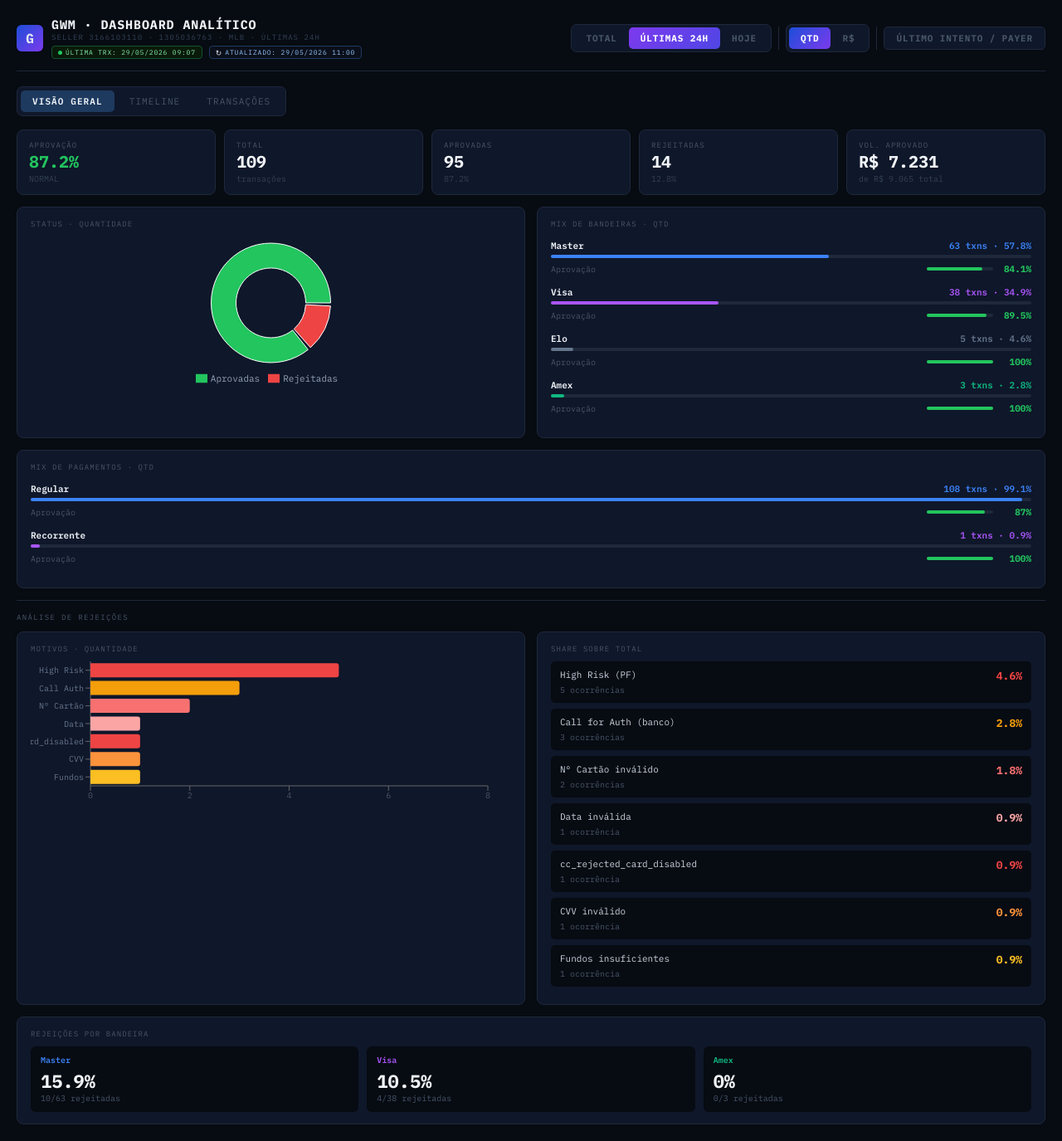
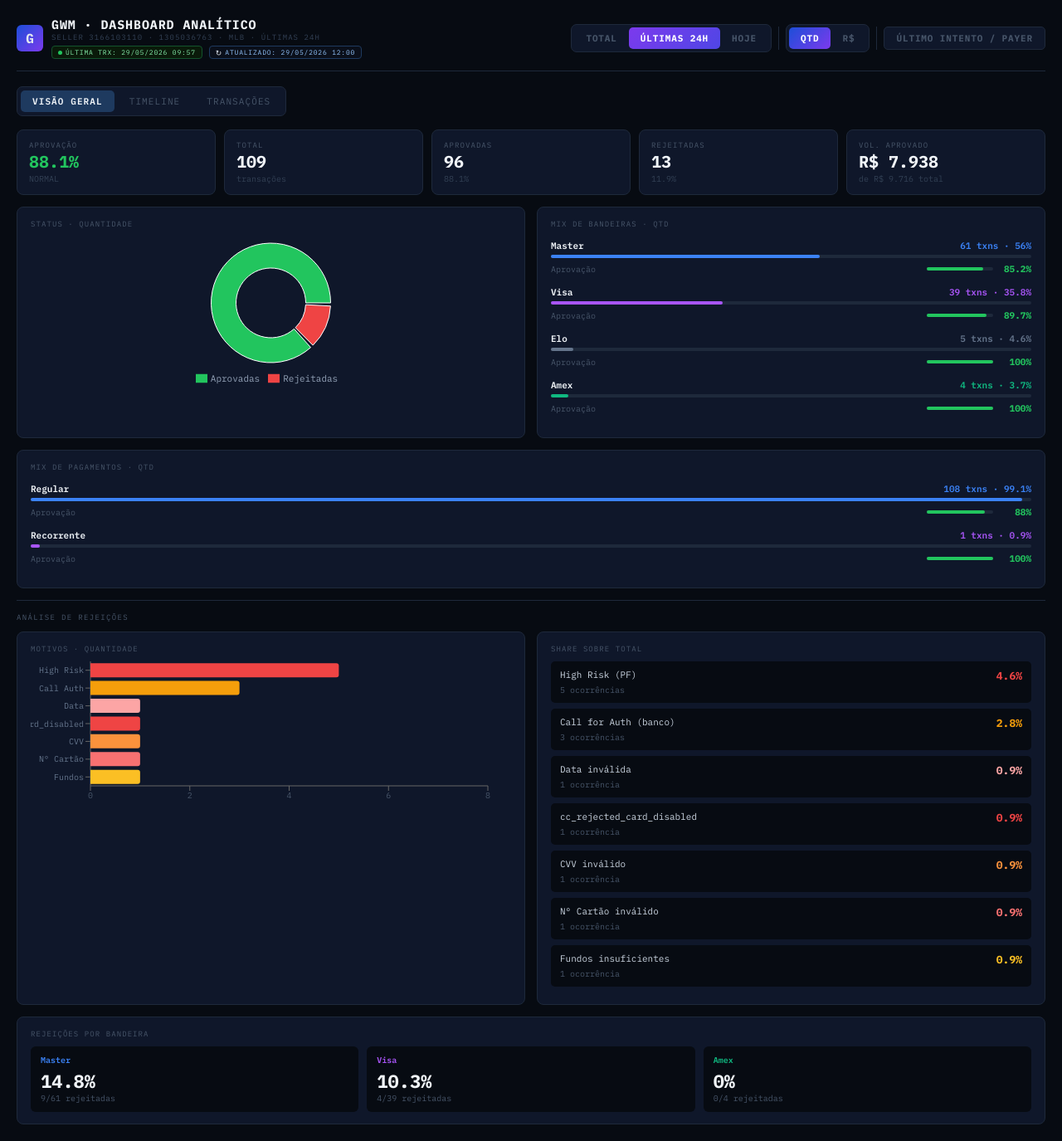
Before and after one commit to lucasmartinelli-code/gwm-dashboard, a React (Create React App) app: page / in a window 1280 px wide. Shown: the whole page at 83% size. Built offline with nearby package versions, Linux system fonts and the light colour scheme.

Commit message:
data: auto-update NRT 2026-05-29 12:00

```diff
--- a/src/GWMDashboard.jsx
+++ b/src/GWMDashboard.jsx
@@ -2,6 +2,13 @@ import { useState, useMemo } from "react";
 import { BarChart, Bar, XAxis, YAxis, Tooltip, ResponsiveContainer, Cell, PieChart, Pie, Legend, ComposedChart, Line } from "recharts";
 
 const RAW = [
+  { id:"161507649752", payerId:"1331413300", collectorId:"3166103110", date:"29/05/2026 09:57", status:"approved", detail:"accredited", amount:35, method:"visa", op:"regular_payment" },
+  { id:"161505803976", payerId:"1629381343", collectorId:"3166103110", date:"29/05/2026 09:47", status:"approved", detail:"accredited", amount:350, method:"amex", op:"regular_payment" },
+  { id:"161506521472", payerId:"1506017316", collectorId:"3166103110", date:"29/05/2026 09:47", status:"approved", detail:"accredited", amount:350, method:"visa", op:"regular_payment" },
+  { id:"161507568344", payerId:"1582384087", collectorId:"3166103110", date:"29/05/2026 09:39", status:"approved", detail:"accredited", amount:35, method:"amex", op:"regular_payment" },
+  { id:"160713925513", payerId:"1902206029", collectorId:"3166103110", date:"29/05/2026 09:29", status:"approved", detail:"accredited", amount:56, method:"master", op:"regular_payment" },
+  { id:"161504133432", payerId:"1857092645", collectorId:"3166103110", date:"29/05/2026 09:26", status:"approved", detail:"accredited", amount:56, method:"master", op:"regular_payment" },
+  { id:"160713792737", payerId:"1269255394", collectorId:"3166103110", date:"29/05/2026 09:19", status:"approved", detail:"accredited", amount:56, method:"master", op:"regular_payment" },
   { id:"161501715460", payerId:"1711696417", collectorId:"3166103110", date:"29/05/2026 09:07", status:"approved", detail:"accredited", amount:35, method:"master", op:"regular_payment" },
   { id:"160711764815", payerId:"1772204258", collectorId:"3166103110", date:"29/05/2026 09:04", status:"approved", detail:"accredited", amount:35, method:"visa", op:"regular_payment" },
   { id:"161501521296", payerId:"1524283795", collectorId:"3166103110", date:"29/05/2026 09:03", status:"rejected", detail:"cc_rejected_high_risk", amount:35, method:"master", op:"regular_payment" },
@@ -131,7 +138,7 @@ const RAW = [
 ];
 
 const COLLECTOR_ID = "3166103110";
-const LAST_UPDATED = "29/05/2026 11:00";
+const LAST_UPDATED = "29/05/2026 12:00";
 const LAST_TRX     = RAW.length > 0 ? RAW[0].date : "-";
 const METHOD_COLORS = { master:"#3b82f6", visa:"#a855f7", amex:"#10b981" };
 const STATUS_COLORS = { approved:"#22c55e", rejected:"#ef4444", refunded:"#f59e0b" };
```
